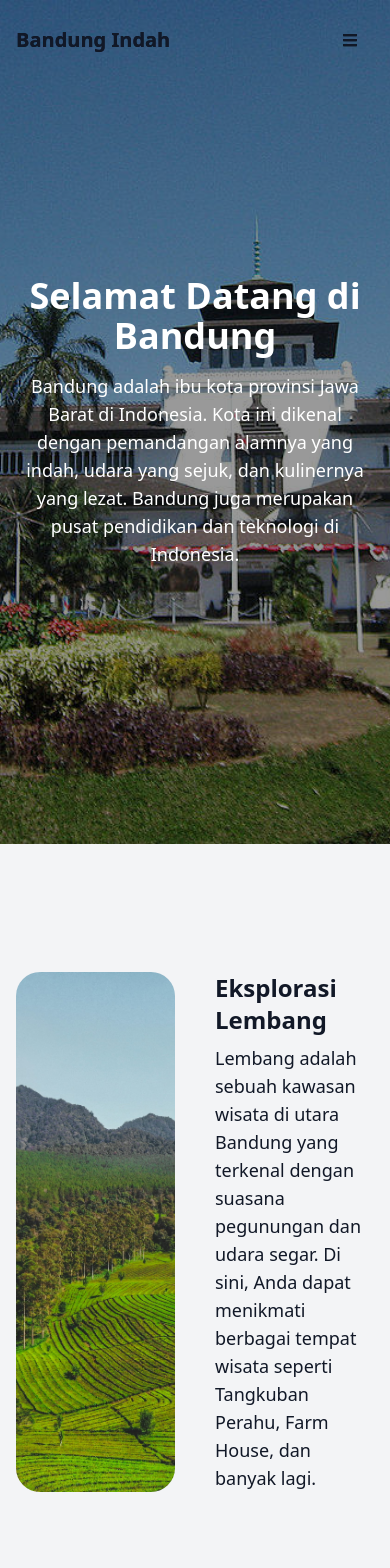
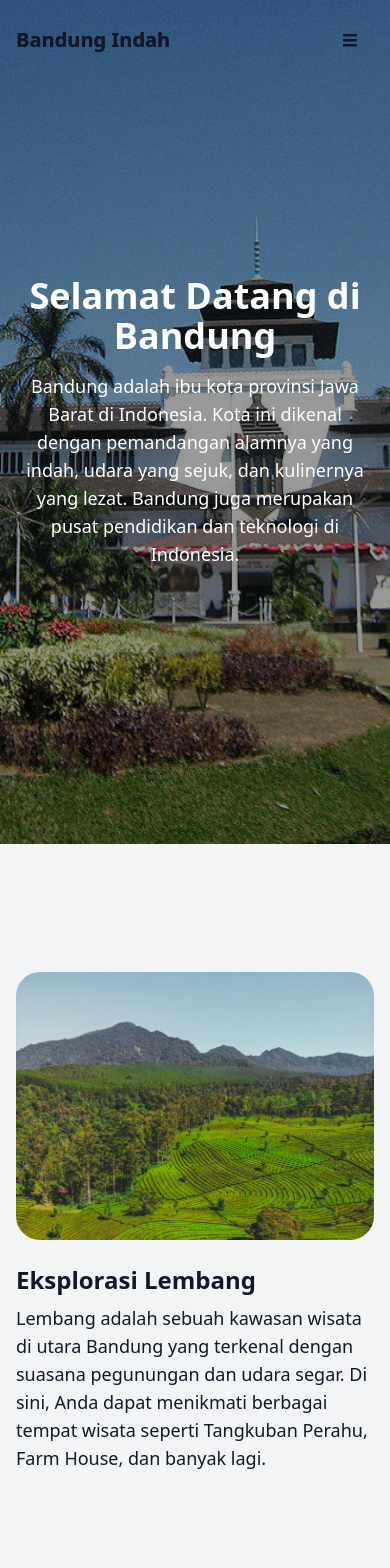
Before and after one commit to agnislur/front-end-typescript, a React (Vite) app: page / in a window 390 px wide. Shown: the top 1568 px of the page. Built offline with nearby package versions, Linux system fonts and the light colour scheme.

Commit message:
Update coloumn id about

```diff
--- a/src/components/MobileMenu.tsx
+++ b/src/components/MobileMenu.tsx
@@ -35,7 +35,7 @@ const MobileMenu: React.FC<MobileMenuProps> = ({
   }, [darkMode]);
 
   return (
-    <div className={`fixed top-0 right-0 w-1/2 h-full p-4 bg-white dark:bg-gray-800 z-40 lg:relative lg:flex lg:items-center lg:space-x-4 lg:bg-transparent lg:dark:bg-transparent lg:p-0 transition-transform transform ${menuOpen ? 'translate-x-0' : 'translate-x-full'} lg:translate-x-0`}>
+    <div className={`fixed top-0 right-0 w-3/4git h-full p-4 bg-white dark:bg-gray-800 z-40 lg:relative lg:flex lg:items-center lg:space-x-4 lg:bg-transparent lg:dark:bg-transparent lg:p-0 transition-transform transform ${menuOpen ? 'translate-x-0' : 'translate-x-full'} lg:translate-x-0`}>
       <div className={`lg:hidden flex flex-col items-center justify-center space-y-6 p-4 fixed inset-0 bg-white dark:bg-gray-800 z-50 transition-transform transform ${menuOpen ? 'translate-x-0' : 'translate-x-full'}`}>
         {isLoggedIn ? (
           <>
--- a/src/pages/HomePage.tsx
+++ b/src/pages/HomePage.tsx
@@ -71,8 +71,8 @@ const HomePage: React.FC = () => {
           </motion.div>
         </div>
 
-        <div id="about" ref={lembangRef} className="mb-16 pt-32 flex flex-row p-4">
-          <div className="flex-1 pr-6">
+        <div id="about" ref={lembangRef} className="mb-16 pt-32 flex flex-col lg:flex-row p-4">
+          <div className="flex-1 mb-6 lg:mb-0 lg:pr-6">
             <div className="relative h-full">
               <img
                 src={photoLembang}
@@ -81,7 +81,7 @@ const HomePage: React.FC = () => {
               />
             </div>
           </div>
-          <div className="flex-1 pl-4 flex flex-col justify-center">
+          <div className="flex-1 lg:pl-4 flex flex-col justify-center">
             <motion.h2
               className="text-2xl font-bold mb-2 dark:text-gray-300"
               initial={{ opacity: 0, y: 20 }}
```
